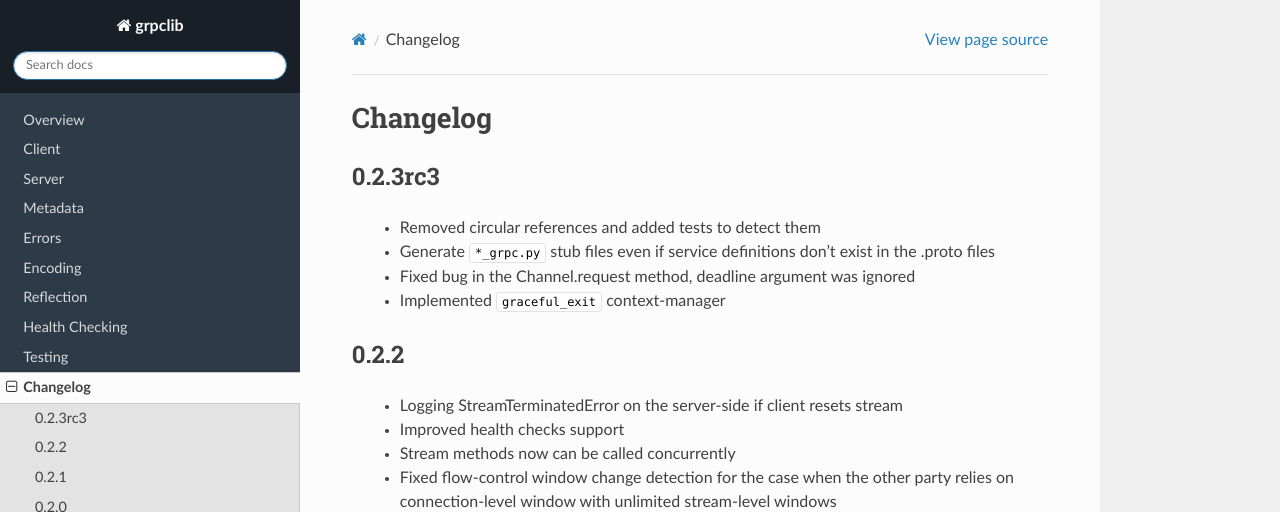
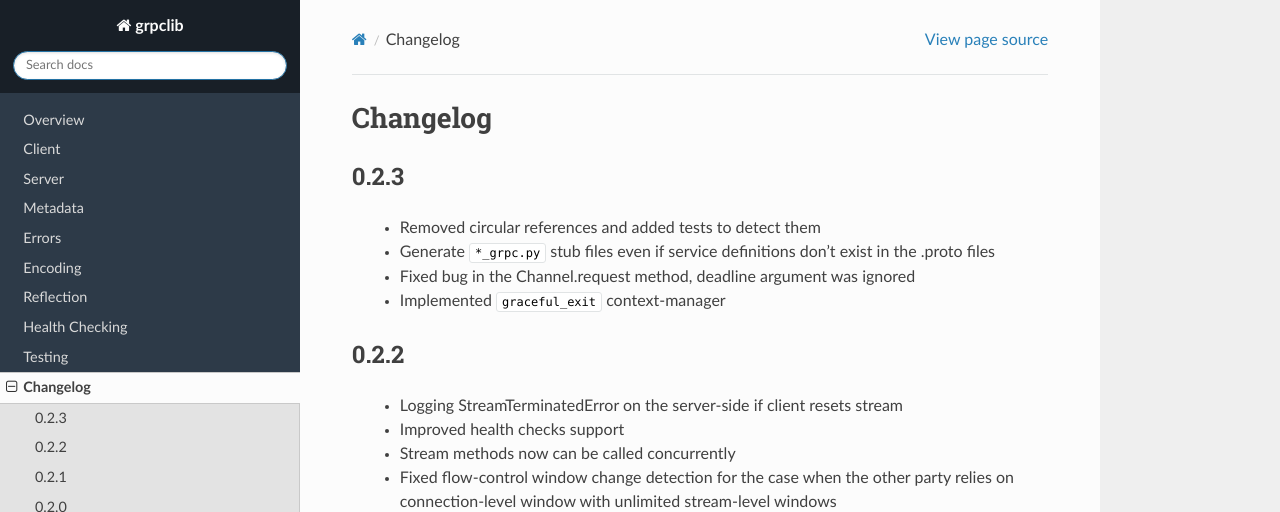
Before and after one commit to vmagamedov/grpclib, a Sphinx documentation site: the page built from docs/changelog/index.rst, in a window 1280 px wide and 900 px high. Shown: the top 512 px of the window. Built offline with Sphinx 7.4.7 and the Read the Docs theme 2.0.0, drawn with Linux system fonts in a browser that asks for light colours.

Commit message:
Issued 0.2.3 release

```diff
--- a/docs/changelog/index.rst
+++ b/docs/changelog/index.rst
@@ -1,8 +1,8 @@
 Changelog
 =========
 
-0.2.3rc3
-~~~~~~~~
+0.2.3
+~~~~~
 
   - Removed circular references and added tests to detect them
   - Generate ``*_grpc.py`` stub files even if service definitions don't exist
--- a/grpclib/__init__.py
+++ b/grpclib/__init__.py
@@ -1 +1 @@
-__version__ = '0.2.3rc3'
+__version__ = '0.2.3'
```
